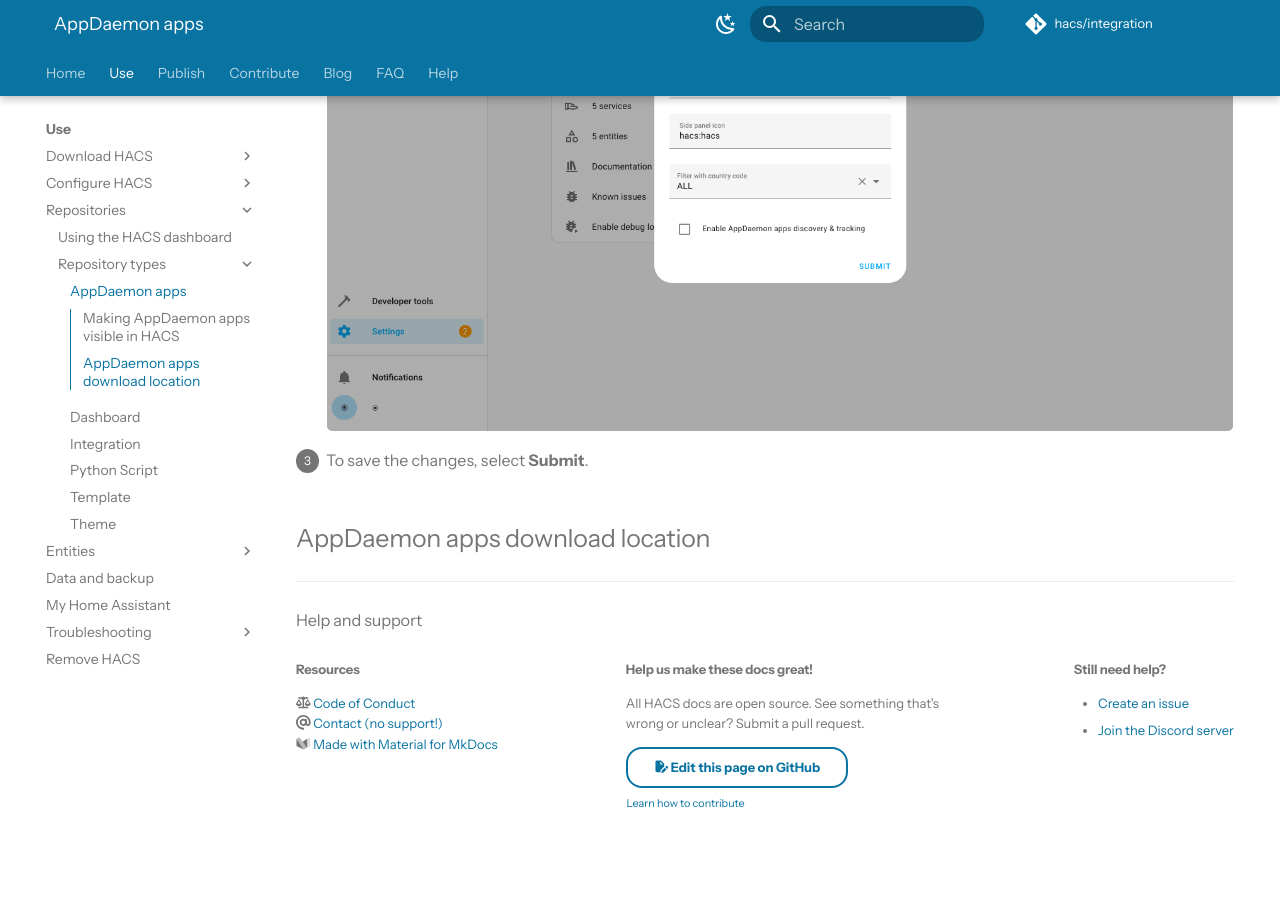
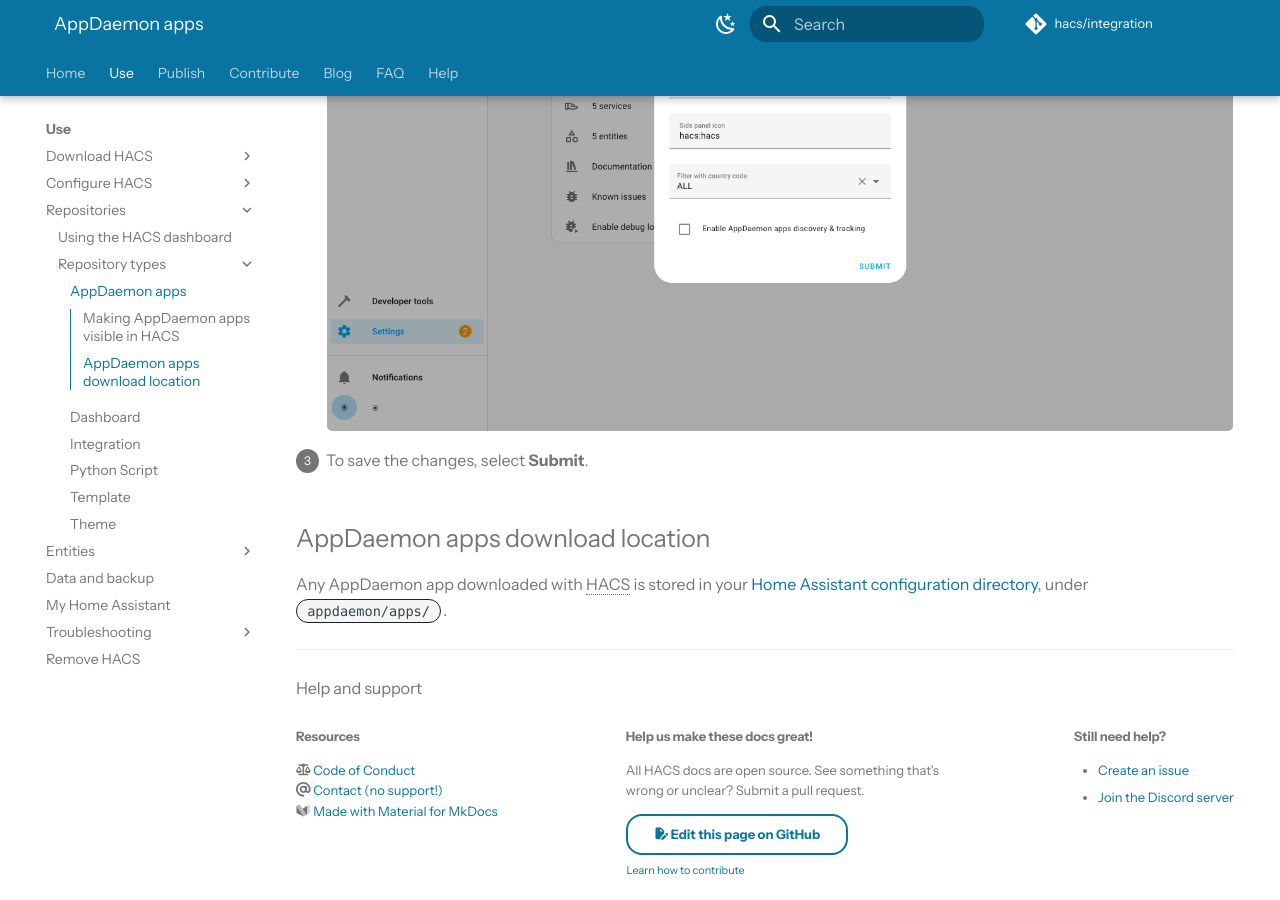
Before and after one commit to hacs/documentation, an MkDocs documentation site: the page built from source/docs/use/manage/type/appdaemon.md, in a window 1280 px wide and 900 px high, scrolled down 761 px. Built offline with MkDocs 1.6.1 and Material for MkDocs 9.7.7, drawn with Linux system fonts in a browser that asks for light colours; some web fonts are replaced; plug-ins that fetch from the network failed and are left out; comment, search, counter and statistics services are not loaded; before the commit the page ends 1594 px from its top, so only the background shows below that.

Commit message:
Update source/docs/use/manage/type/appdaemon.md

```diff
--- a/source/docs/use/manage/type/appdaemon.md
+++ b/source/docs/use/manage/type/appdaemon.md
@@ -21,3 +21,5 @@ To make AppDaemon apps visible in HACS, follow these steps:
 3. To save the changes, select **Submit**.
 
 ## AppDaemon apps download location
+
+Any AppDaemon app downloaded with HACS is stored in your [Home Assistant configuration directory](https://www.home-assistant.io/docs/configuration/#to-find-the-configuration-directory), under  `appdaemon/apps/`.
```
